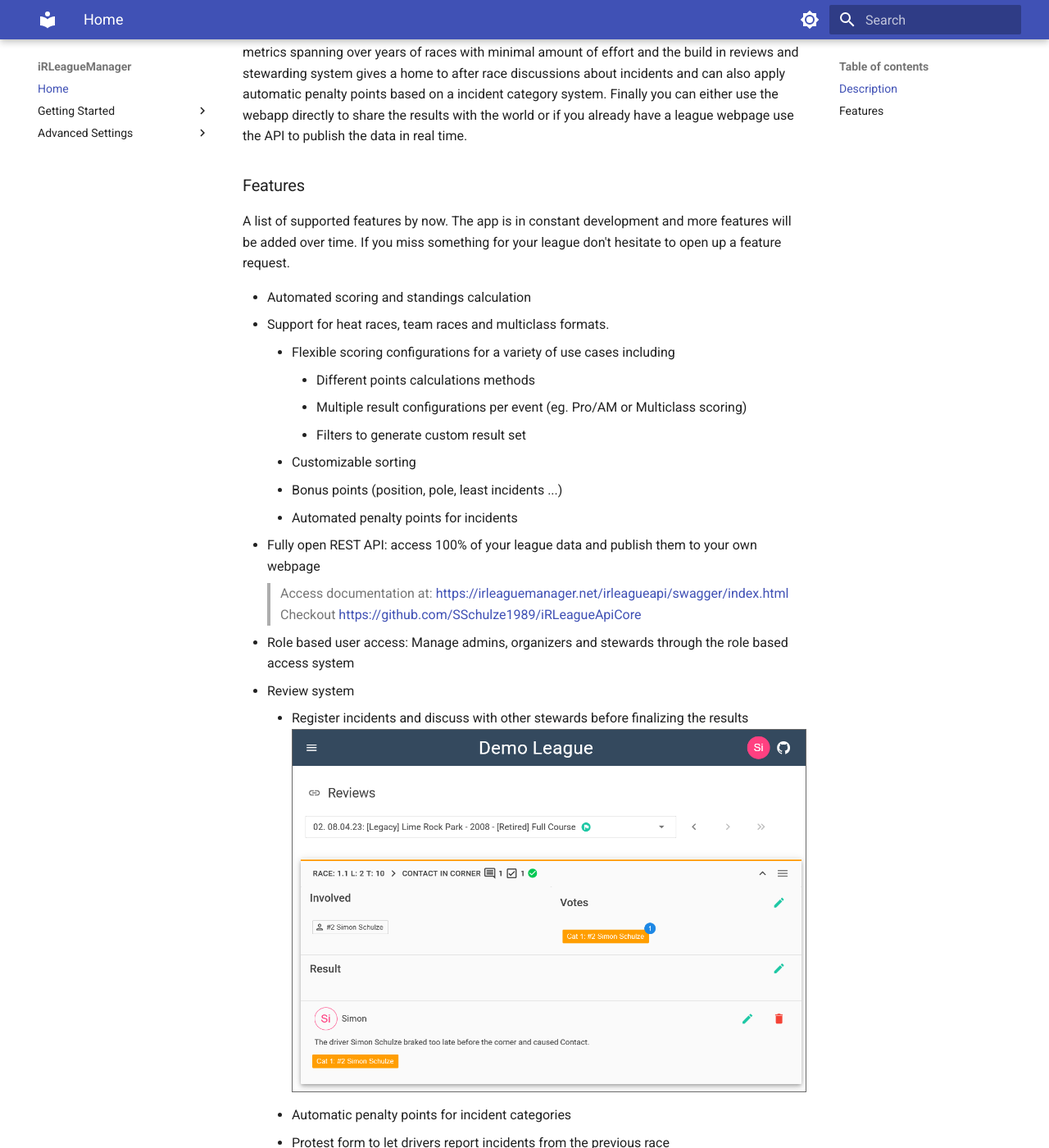
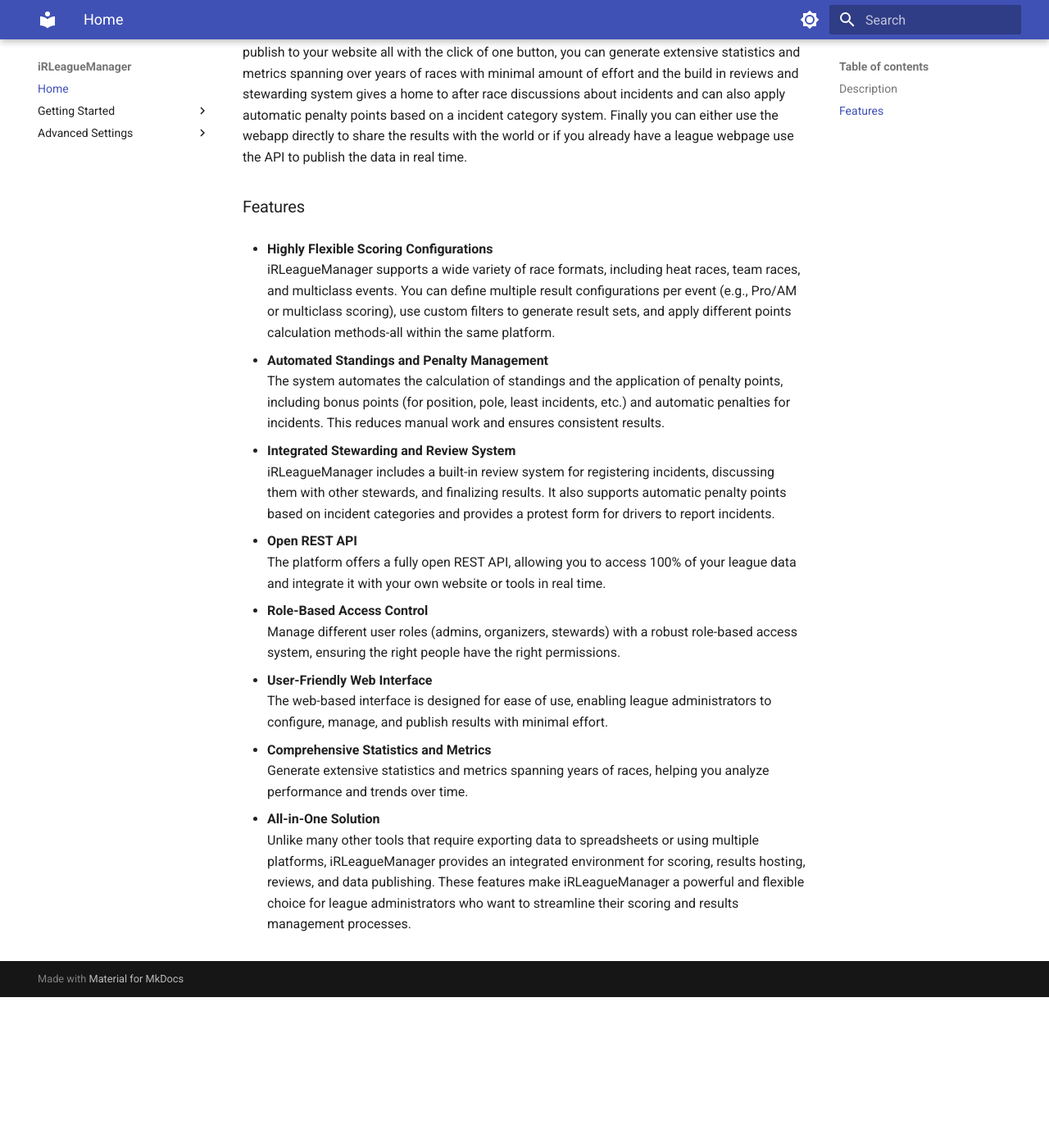
Before and after one commit to SSchulze1989/iRLeagueManager.Web, an MkDocs documentation site: the page built from docs/index.md, in a window 1280 px wide and 1400 px high, scrolled down 1294 px. Shown: the whole window at 82% size. Built offline with MkDocs 1.6.1 and Material for MkDocs 9.7.7, drawn with Linux system fonts in a browser that asks for light colours; after the commit the page ends 2510 px from its top, so only the background shows below that; some of the changed text lies outside the part shown.

Commit message:
[M] Docs: Update index page

```diff
--- a/docs/index.md
+++ b/docs/index.md
@@ -1,23 +1,16 @@
 # Welcome to iRLeagueManager
 
-Your home for league administration!
-A powerful web based scoring tool for iRacing leagues that offers a fast and reliable league database, support for many race types and scoring configurations and a
-built in stewarding system.
+Your ultimate solution for league administration!
+iRLeagueManager is a powerful, web-based scoring platform built specifically for iRacing leagues. Experience seamless league management with a fast and reliable database, advanced support for all race types and scoring formats, and an integrated stewarding system - all designed to save you time and elevate your league to the next level.
 
-!!! note
-    Registration has not opened yet but you can already try it out if you join my discord and shoot me a message:
-    [https://discord.gg/XUG2kad](https://discord.gg/XUG2kad)
+!!! note ":simple-discord: Support on Discord"
+    For support, questions, or to report issues, please join our Discord server:
+    [IRLM Discord Server](https://discord.gg/XUG2kad)
 
 ### Description
-Online sim racing has gained strong popularity among hobbyists and professionals alike and iRacing is one of the leading platforms for competitive racing.
-Many people choose to organize private hosted races in leagues to stir up the competition, recreate historical championships or just to have fun with friends.
+Online sim racing has become increasingly popular among both hobbyists and professionals, with iRacing standing out as one of the leading platforms for competitive racing. Many participants choose to organize private leagues, whether to enhance the spirit of competition, recreate historic championships, or simply enjoy racing with friends.
 
-While iRacing does provide support for leagues and league scoring the capabilities fall short compared to the variety of race formats and points calculation formats
-that people want to implement for their league.
-As a result, many chose to export the results from iRacing and use a 3rd party solution to manage and host their scorings. Solutions range from using spreadsheets
-up to full scale result hosters.
-Managing spreadsheets can be a tedious and time consuming task and as the leagues grow the workload for keeping up with current and past results will grow larger.
-Oftentimes leagues implement some kind of penalty system that also needs to be accounted for through points deduction or time penalties.
+Although iRacing offers basic support for leagues and scoring, its features are limited compared to the wide range of race formats and points systems that many leagues wish to use. As a result, organizers often export results from iRacing and rely on third-party solutions to manage and host their scoring. These solutions can range from simple spreadsheets to comprehensive result hosting platforms. However, managing spreadsheets can quickly become tedious and time-consuming, especially as leagues grow and the volume of results increases. Additionally, many leagues implement their own penalty systems, which require further manual adjustments for points deductions or time penalties.
 
 **iRLeagueManager is providing such a service for scoring and hosting your league results all-in-one.**
 
@@ -30,24 +23,28 @@
 Finally you can either use the webapp directly to share the results with the world or if you already have a league webpage use the API to publish the data in real time.
 
 ### Features
-A list of supported features by now. The app is in constant development and more features will be added over time. If you miss something for your league don't hesitate to open up a feature request.
 
-- Automated scoring and standings calculation
-- Support for heat races, team races and multiclass formats.
-    - Flexible scoring configurations for a variety of use cases including
-        - Different points calculations methods
-        - Multiple result configurations per event (eg. Pro/AM or Multiclass scoring)
-        - Filters to generate custom result set
-    - Customizable sorting
-    - Bonus points (position, pole, least incidents ...)
-    - Automated penalty points for incidents
-- Fully open REST API: access 100% of your league data and publish them to your own webpage
-  > Access documentation at: [https://irleaguemanager.net/irleagueapi/swagger/index.html](https://irleaguemanager.net/irleagueapi/swagger/index.html)
-  > Checkout [https://github.com/SSchulze1989/iRLeagueApiCore](https://github.com/SSchulze1989/iRLeagueApiCore)
-- Role based user access: Manage admins, organizers and stewards through the role based access system
-- Review system
-    - Register incidents and discuss with other stewards before finalizing the results
-      ![Reviews](getting-started/img/reviews_demo_light.png#only-light)
-      ![Reviews](getting-started/img/reviews_demo_dark.png#only-dark)
-    - Automatic penalty points for incident categories
-    - Protest form to let drivers report incidents from the previous race
+*   **Highly Flexible Scoring Configurations**
+    iRLeagueManager supports a wide variety of race formats, including heat races, team races, and multiclass events. You can define multiple result configurations per event (e.g., Pro/AM or multiclass scoring), use custom filters to generate result sets, and apply different points calculation methods-all within the same platform.
+
+*	**Automated Standings and Penalty Management**
+    The system automates the calculation of standings and the application of penalty points, including bonus points (for position, pole, least incidents, etc.) and automatic penalties for incidents. This reduces manual work and ensures consistent results.
+
+*	**Integrated Stewarding and Review System**
+    iRLeagueManager includes a built-in review system for registering incidents, discussing them with other stewards, and finalizing results. It also supports automatic penalty points based on incident categories and provides a protest form for drivers to report incidents.
+
+*	**Open REST API**
+    The platform offers a fully open REST API, allowing you to access 100% of your league data and integrate it with your own website or tools in real time.
+
+*	**Role-Based Access Control**
+    Manage different user roles (admins, organizers, stewards) with a robust role-based access system, ensuring the right people have the right permissions.
+
+*	**User-Friendly Web Interface**
+    The web-based interface is designed for ease of use, enabling league administrators to configure, manage, and publish results with minimal effort.
+
+*	**Comprehensive Statistics and Metrics**
+    Generate extensive statistics and metrics spanning years of races, helping you analyze performance and trends over time.
+
+*	**All-in-One Solution**
+    Unlike many other tools that require exporting data to spreadsheets or using multiple platforms, iRLeagueManager provides an integrated environment for scoring, results hosting, reviews, and data publishing.
+    These features make iRLeagueManager a powerful and flexible choice for league administrators who want to streamline their scoring and results management processes.
--- a/mkdocs.yml
+++ b/mkdocs.yml
@@ -30,6 +30,9 @@
           format: !!python/name:pymdownx.superfences.fence_code_format
   - pymdownx.tabbed:
       alternate_style: true
+  - pymdownx.emoji:
+      emoji_index: !!python/name:material.extensions.emoji.twemoji
+      emoji_generator: !!python/name:material.extensions.emoji.to_svg
 
 
 theme:
```
